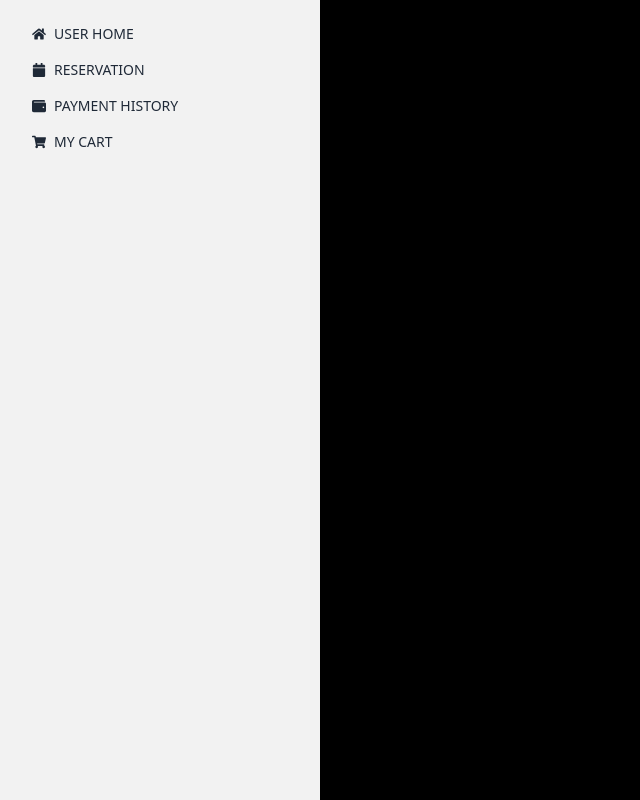
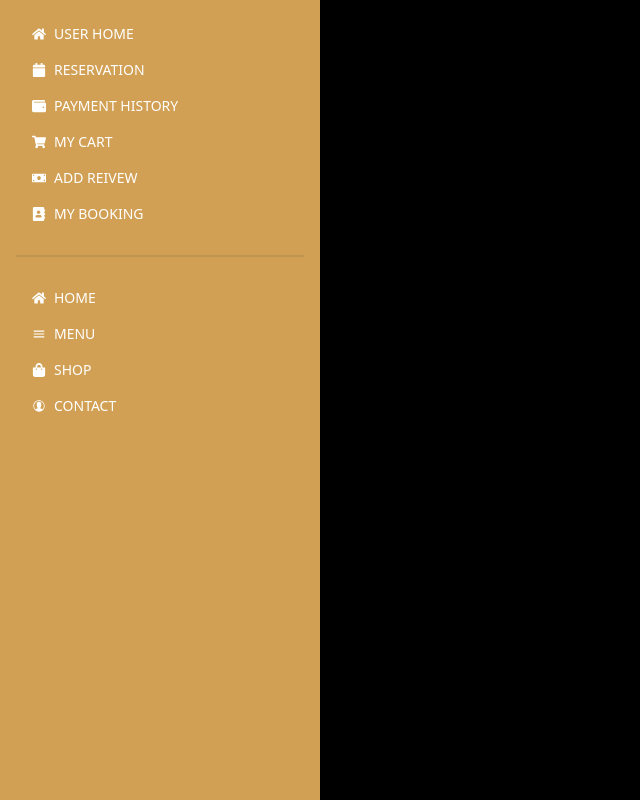
Before and after one commit to ROHAN-2497/burger-shop-client, a React (Vite) app: page /dashboard in a window 1280 px wide. Shown: the whole page, without its empty margins (0-640 px from the left). Built offline with nearby package versions, Linux system fonts and the light colour scheme; no server answers.

Commit message:
my cart table

```diff
--- a/src/LayOut/DashBoard.jsx
+++ b/src/LayOut/DashBoard.jsx
@@ -1,6 +1,16 @@
 import { Helmet } from "react-helmet";
-import { FaCalendar, FaHome, FaShoppingCart, FaWallet } from "react-icons/fa";
-import { Link, Outlet } from "react-router-dom";
+import {
+  FaAddressBook,
+  FaCalendar,
+  FaHome,
+  FaMoneyBill,
+  FaShoppingBag,
+  FaShoppingCart,
+  FaWallet,
+} from "react-icons/fa";
+import { NavLink, Outlet } from "react-router-dom";
+import { MdMenu } from "react-icons/md";
+import { IoIosContact } from "react-icons/io";
 
 const DashBoard = () => {
   return (
@@ -24,27 +34,58 @@ const DashBoard = () => {
           aria-label="close sidebar"
           className="drawer-overlay"
         ></label>
-        <ul className="menu p-4 w-80 min-h-full bg-base-200 text-base-content uppercase">
+        <ul className="menu p-4 w-80 min-h-full bg-[#D1A054] uppercase">
           {/* Sidebar content here */}
           <li>
-            <Link>
+            <NavLink to='/dashboard/userhome'>
               <FaHome></FaHome> user home
-            </Link>
+            </NavLink>
           </li>
           <li>
-            <Link>
+            <NavLink to='/dashboard/reservation'>
               <FaCalendar></FaCalendar>reservation
-            </Link>
+            </NavLink>
           </li>
           <li>
-            <Link>
+            <NavLink to='/dashboard/history'>
               <FaWallet></FaWallet>payment history
-            </Link>
+            </NavLink>
           </li>
           <li>
-            <Link>
+            <NavLink to='/dashboard/mycart'>
               <FaShoppingCart></FaShoppingCart> My Cart
-            </Link>
+            </NavLink>
+          </li>
+          <li>
+            <NavLink to='/dashboard/review'>
+              <FaMoneyBill></FaMoneyBill> add reivew
+            </NavLink>
+          </li>
+          <li>
+            <NavLink to='/dashboard/booking'>
+              <FaAddressBook></FaAddressBook> my booking
+            </NavLink>
+          </li>
+          <div className="divider"></div>
+          <li>
+            <NavLink to="/">
+              <FaHome></FaHome> Home
+            </NavLink>
+          </li>
+          <li>
+            <NavLink to="/order/salads">
+              <MdMenu /> Menu
+            </NavLink>
+          </li>
+          <li>
+            <NavLink to="/menu">
+              <FaShoppingBag></FaShoppingBag> Shop
+            </NavLink>
+          </li>
+          <li>
+            <NavLink to="/">
+              <IoIosContact /> Contact
+            </NavLink>
           </li>
         </ul>
       </div>
--- a/src/Pages/DashBoard/MyCart/MyCart.jsx
+++ b/src/Pages/DashBoard/MyCart/MyCart.jsx
@@ -1,10 +1,23 @@
+import { Helmet } from "react-helmet";
+import useCart from "../../../Hooks/useCart";
 
 const MyCart = () => {
-    return (
-        <div >
-            <h1>my Cart</h1>
-        </div>
-    );
+  const [cart] = useCart();
+  console.log(cart);
+  const total = cart.reduce((sum, item) => item.price + sum, 0);
+  return (
+    <div>
+      <Helmet>
+        {" "}
+        <title>Burger Shop || My Cart</title>
+      </Helmet>
+      <div className="uppercase flex">
+        <h3 className="text-3xl">Total Length : {cart.length}</h3>
+        <h3 className="text-3xl">Total price : {total}</h3>
+        <button className="btn btn-warning btn-sm">PAY</button>
+      </div>
+    </div>
+  );
 };
 
 export default MyCart;
--- a/src/index.css
+++ b/src/index.css
@@ -1,3 +1,10 @@
 @tailwind base;
 @tailwind components;
 @tailwind utilities;
+
+.drawer-side a.active {
+    color: red;
+  }
+.drawer-side a {
+    background-color: transparent;
+  }
```
